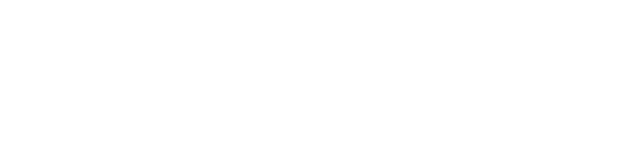
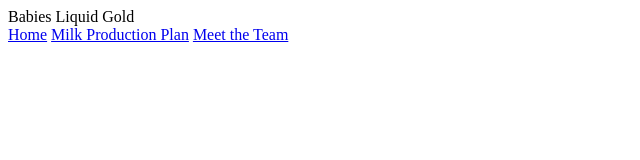
Before and after one commit to babies-liquid-gold/babies-liquid-gold, a plain HTML site: page aboutus.html in a window 1280 px wide. Shown: the whole page, without its empty margins (0-640 px from the left). Drawn offline with Linux system fonts and the light colour scheme.

Commit message:
added nav bar

```diff
--- a/aboutus.html
+++ b/aboutus.html
@@ -6,6 +6,13 @@
     <title>Document</title>
 </head>
 <body>
-
+    <nav class="header">
+        <div id="header-logo">Babies Liquid Gold</div>
+        <div id="menu">
+            <a class="menu" href="/about.html">Home</a>
+            <a class="menu" href="/index.html">Milk Production Plan</a>
+            <a class="menu" href="/aboutus.html">Meet the Team</a>
+        </div>
+    </nav>
 </body>
 </html>
```
Also changed, not shown: index.html (+8 -1 lines).
